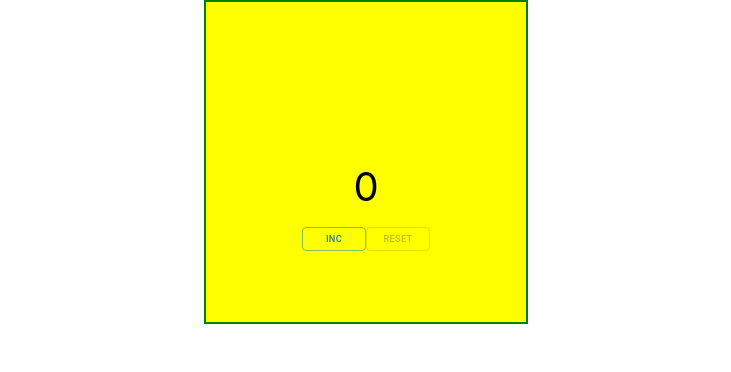
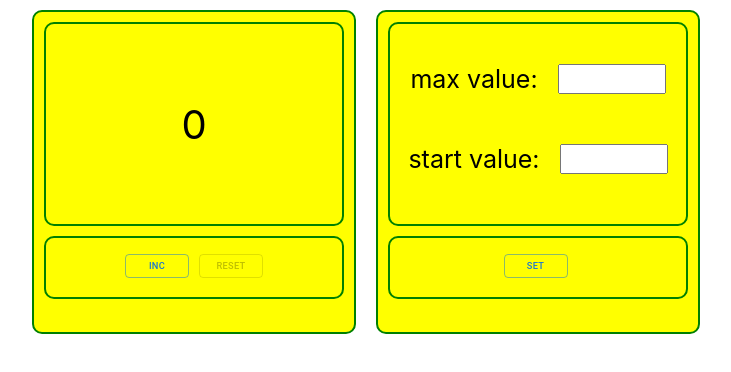
Before and after one commit to BYAsurim/hw-front, a React (Create React App) app: page / in a window 1280 px wide. Shown: the top 372 px of the page, without its empty margins (274-1005 px from the left). Built offline with nearby package versions, Linux system fonts and the light colour scheme.

Commit message:
added styles for counter and settings for counter

```diff
--- a/src/counter/Counter.module.css
+++ b/src/counter/Counter.module.css
@@ -3,15 +3,18 @@
     display: flex;
     justify-content: center;
     align-items: end;
+    height: auto;
 }
 
 .header {
     border: 2px solid green;
+    border-radius: 10px;
     width: 300px;
     height: 300px;
     background-color: yellow;
     padding: 10px;
     font-size: 40px;
+    margin: 10px;
 
 }
 
@@ -21,13 +24,54 @@
 }
 
 .number {
+
     display: flex;
     justify-content: center;
-    margin-top: 150px;
+    align-items: center;
+    border: 2px solid green;
+    height: 200px;
+    border-radius: 10px;
+    margin-bottom: 10px;
 }
 
 .buttons {
     display: flex;
     justify-content: center;
+    border: 2px solid green;
+    border-radius: 10px;
+    padding-bottom: 10px;
 
 }
+
+.button_inc {
+    margin-right: 5px;
+
+}
+
+.button_reset {
+    margin-left: 5px;
+}
+
+.buttons_inputs {
+    display: flex;
+    flex-direction: column;
+    align-items: center;
+    border: 2px solid green;
+    border-radius: 10px;
+    height: 200px;
+    margin-bottom: 10px
+
+}
+
+.max_value {
+    display: flex;
+    font-size: 25px;
+    padding: 10px;
+    margin: 30px 0 0 0 ;
+}
+
+.input {
+    width: 100px;
+    margin-left: 20px;
+    text-align: center;
+}
--- a/src/counter/Counter.tsx
+++ b/src/counter/Counter.tsx
@@ -32,13 +32,13 @@ export function Counter() {
                 </div>
                 <div className={s.buttons}>
                     <ThemeProvider theme={theme}>
-                        <div>
+                        <div className={s.button_inc}>
                             <Button size={"small"} variant="outlined" onClick={incHandler}
                                     disabled={number === 5}>inc</Button>
                         </div>
                         {/*<button onClick={incHandler} disabled={number === 5}>inc*/}
                         {/*</button>*/}
-                        <div>
+                        <div className={s.button_reset}>
                             <Button size={"small"} variant="outlined" onClick={resetHandler}
                                     disabled={number === 0}>reset</Button>
                         </div>
@@ -47,6 +47,33 @@ export function Counter() {
                     </ThemeProvider>
                 </div>
             </div>
+
+            <div className={s.header}>
+                <div >
+                    <div className={s.buttons_inputs}>
+                        <div  className={s.max_value}>
+                            max value:
+
+                            <input className={s.input} type = 'number'/>
+
+                        </div>
+                        <div className={s.max_value}>
+                            start value:
+                            <input className={s.input}  type = 'number' />
+                        </div>
+                    </div>
+                </div>
+                <div className={s.buttons}>
+                    <ThemeProvider theme={theme}>
+                        <div className={s.button_inc}>
+                            <Button size={"small"} variant="outlined" onClick={()=>{}}
+                                    disabled={number === 5}>set</Button>
+                        </div>
+
+                    </ThemeProvider>
+                </div>
+            </div>
+
         </div>
     )
 }
```
